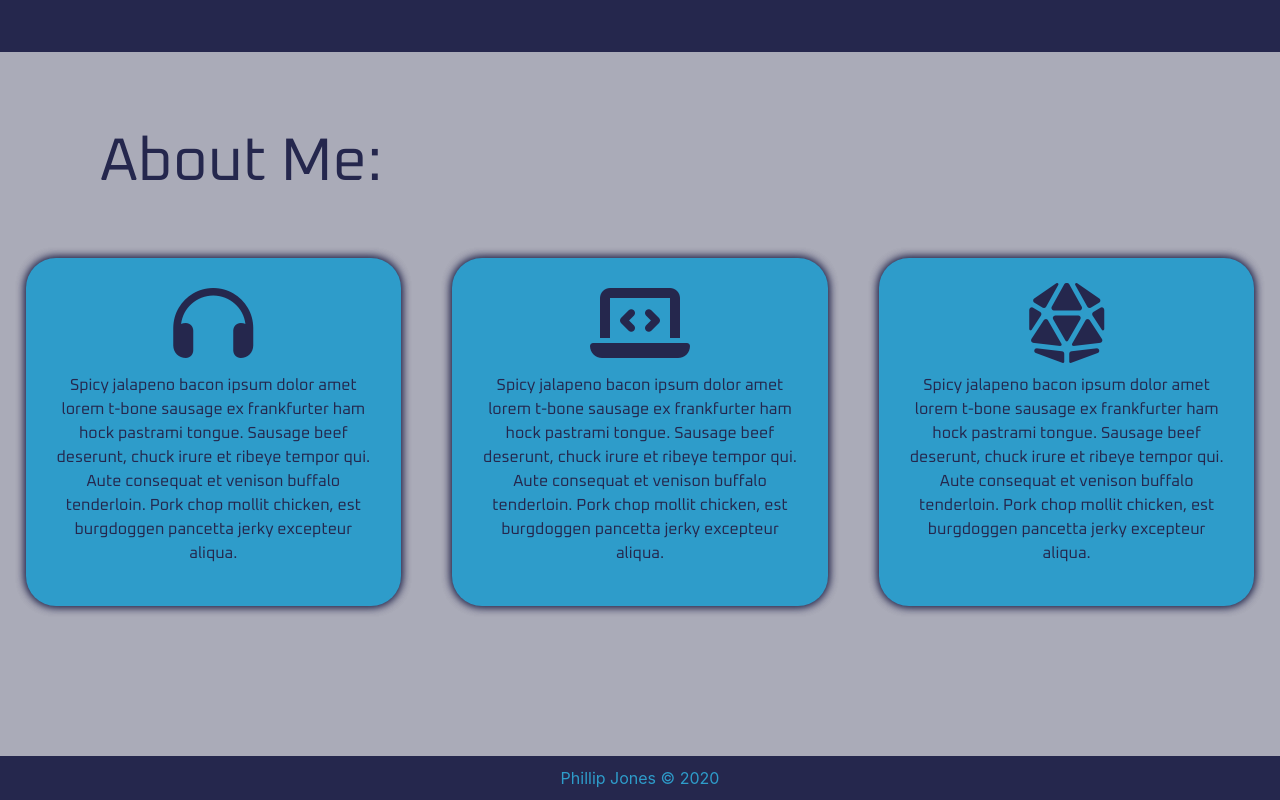
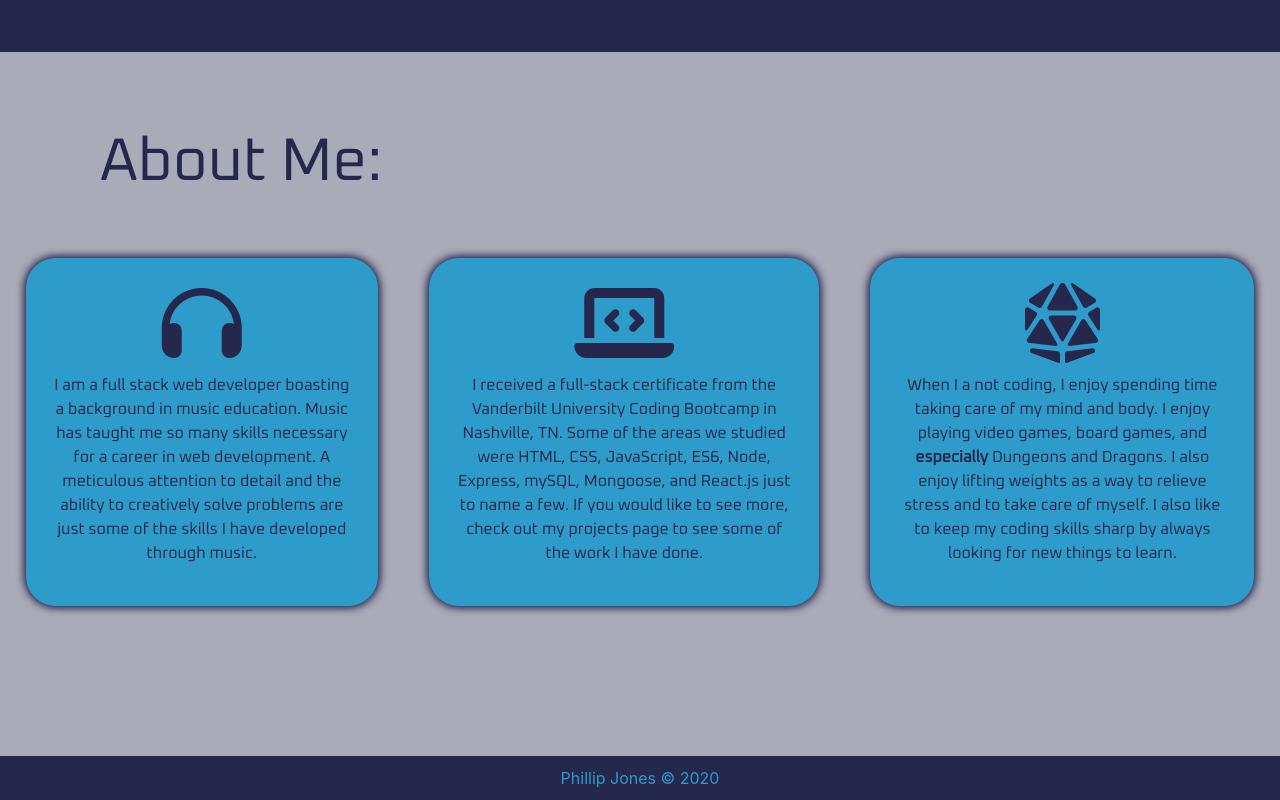
Before and after one commit to ptj92e/React-Portfolio, a React (Create React App) app in the folder client/: page / in a window 1280 px wide. Shown: the part 788-1588 px from the top of the page. Built offline with nearby package versions, Linux system fonts and the light colour scheme.

Commit message:
Finished adding my information

```diff
--- a/client/src/components/About/About.js
+++ b/client/src/components/About/About.js
@@ -8,15 +8,15 @@ function About() {
             <div id="infoDiv">
                 <div id="pastDiv">
                     <i className="fas fa-headphones fa-5x"></i>
-                    <p>Spicy jalapeno bacon ipsum dolor amet lorem t-bone sausage ex frankfurter ham hock pastrami tongue. Sausage beef deserunt, chuck irure et ribeye tempor qui. Aute consequat et venison buffalo tenderloin. Pork chop mollit chicken, est burgdoggen pancetta jerky excepteur aliqua.</p>
+                    <p>I am a full stack web developer boasting a background in music education. Music has taught me so many skills necessary for a career in web development. A meticulous attention to detail and the ability to creatively solve problems are just some of the skills I have developed through music. </p>
                 </div>
                 <div id="programmerDiv">
                     <i className="fas fa-laptop-code fa-5x"></i>
-                    <p>Spicy jalapeno bacon ipsum dolor amet lorem t-bone sausage ex frankfurter ham hock pastrami tongue. Sausage beef deserunt, chuck irure et ribeye tempor qui. Aute consequat et venison buffalo tenderloin. Pork chop mollit chicken, est burgdoggen pancetta jerky excepteur aliqua.</p>
+                    <p>I received a full-stack certificate from the Vanderbilt University Coding Bootcamp in Nashville, TN. Some of the areas we studied were HTML, CSS, JavaScript, ES6, Node, Express, mySQL, Mongoose, and React.js just to name a few. If you would like to see more, check out my projects page to see some of the work I have done.</p>
                 </div>
                 <div id="funDiv">
                     <i className="fas fa-dice-d20 fa-5x"></i>
-                    <p>Spicy jalapeno bacon ipsum dolor amet lorem t-bone sausage ex frankfurter ham hock pastrami tongue. Sausage beef deserunt, chuck irure et ribeye tempor qui. Aute consequat et venison buffalo tenderloin. Pork chop mollit chicken, est burgdoggen pancetta jerky excepteur aliqua.</p>
+                    <p>When I a not coding, I enjoy spending time taking care of my mind and body. I enjoy playing video games, board games, and <b>especially</b> Dungeons and Dragons. I also enjoy lifting weights as a way to relieve stress and to take care of myself. I also like to keep my coding skills sharp by always looking for new things to learn.</p>
                 </div>
             </div>
         </div>
```
